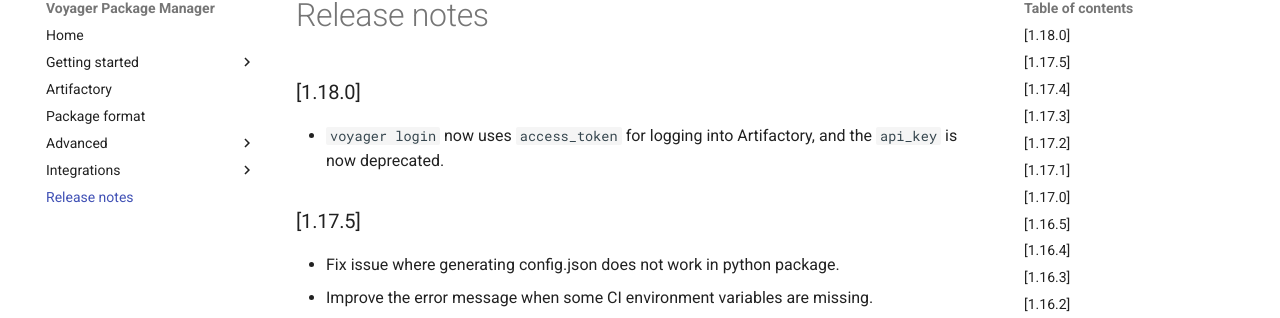
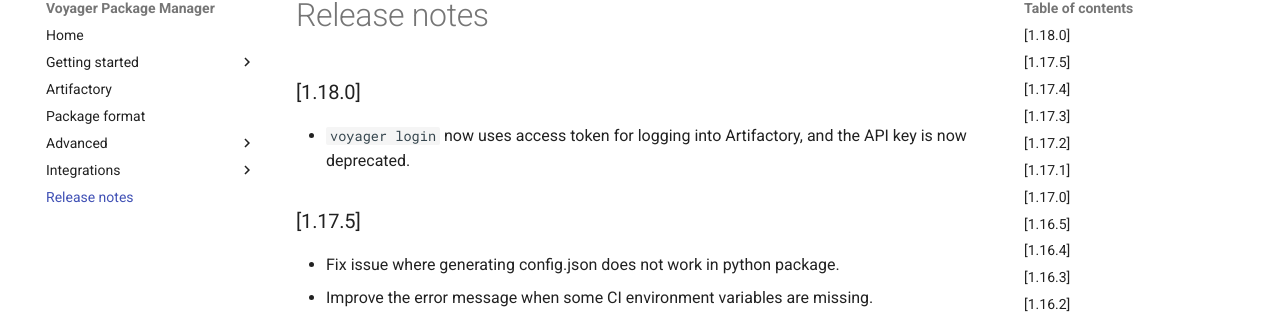
Before and after one commit to ProdriveTechnologies/voyager, an MkDocs documentation site: the page built from docs/release-notes.md, in a window 1280 px wide and 900 px high. Shown: the part 103-421 px from the top of the window. Built offline with MkDocs 1.6.1 and Material for MkDocs 9.7.7, drawn with Linux system fonts in a browser that asks for light colours; comment, search, counter and statistics services are not loaded.

```diff
--- a/docs/release-notes.md
+++ b/docs/release-notes.md
@@ -1,7 +1,7 @@
 # Release notes
 
 ### [1.18.0]
-- `voyager login` now uses `access_token` for logging into Artifactory, and the `api_key` is now deprecated.
+- `voyager login` now uses access token for logging into Artifactory, and the API key is now deprecated.
 
 ### [1.17.5]
 - Fix issue where generating config.json does not work in python package.
```
